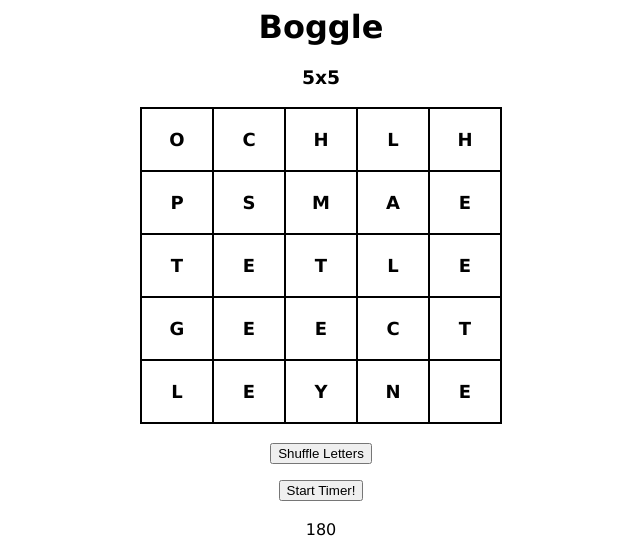
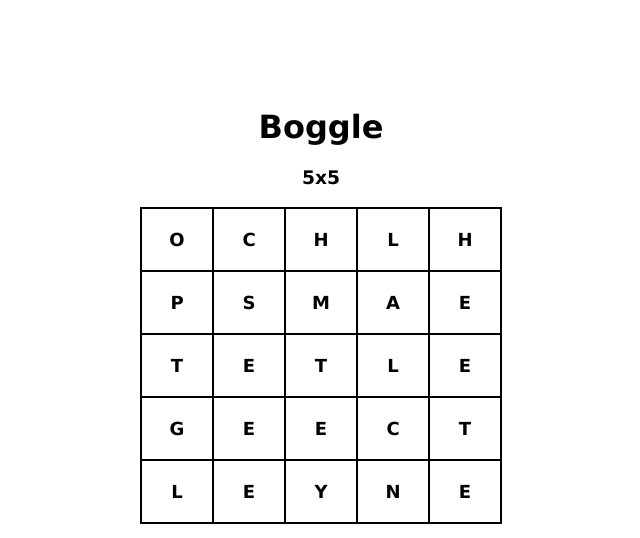
Before and after one commit to zcoder365/Boggle, a Flask app: page / in a window 1280 px wide. Shown: the top 538 px of the page, without its empty margins (319-959 px from the left). Run offline with Flask 3, Linux system fonts and the light colour scheme.

Commit message:
add padding to header

```diff
--- a/static/styles.css
+++ b/static/styles.css
@@ -1,5 +1,9 @@
 body {
     font-family: 'Lucida Sans', 'Lucida Sans Regular', 'Lucida Grande', 'Lucida Sans Unicode', Geneva, Verdana, sans-serif;
+}
+
+h1 {
+    padding-top: 100px;
 }
 
 table {
```
